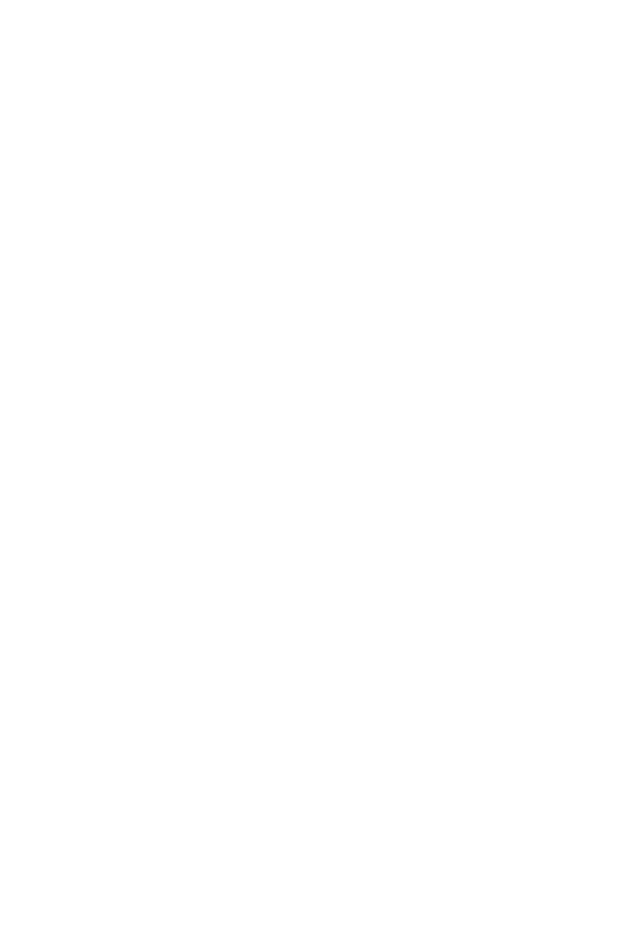
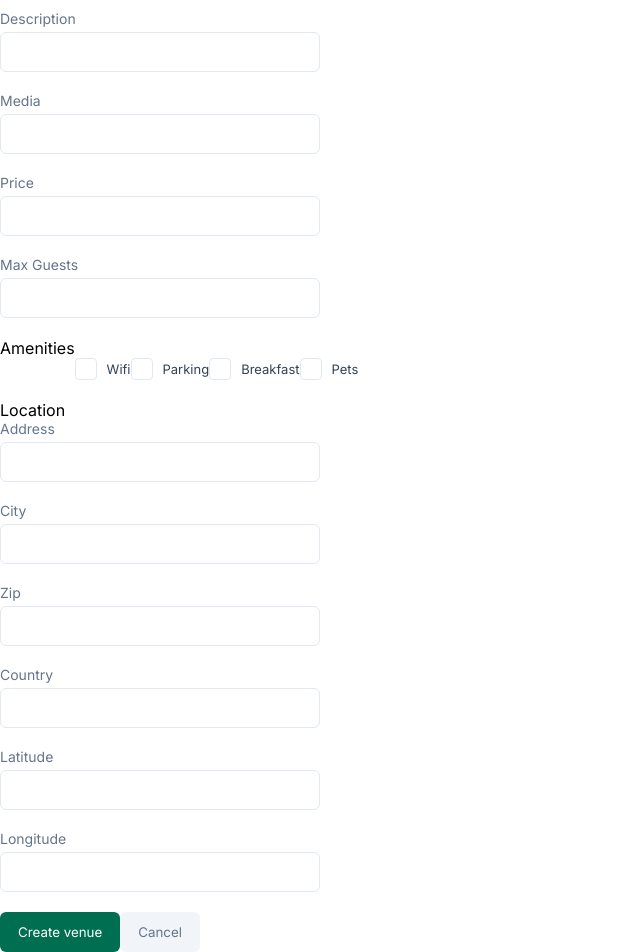
Before and after one commit to roxannefranco/holidaze, a React (Vite) app: page /admin/new-venue in a window 1280 px wide. Shown: the part 224-1176 px from the top of the page, without its empty margins (0-640 px from the left). Before the commit the page ends 800 px from the top, so only its background shows below. Built offline with nearby package versions, Linux system fonts and the light colour scheme; sample sign-in values are in the browser's storage.

Commit message:
New venue form

```diff
--- a/src/index.css
+++ b/src/index.css
@@ -22,6 +22,7 @@
 body {
   margin: 0;
   padding: 0;
+  padding-top: 80px;
 }
 
 main {
--- a/src/pages/Admin/NewVenue/index.jsx
+++ b/src/pages/Admin/NewVenue/index.jsx
@@ -1,12 +1,46 @@
 import styles from "./styles.module.css";
 import Layout from "../../../components/Layout";
 import Header from "../../../components/Header";
+import Input from "../../../components/Input";
+import Checkbox from "../../../components/Checkbox";
+import Button from "../../../components/Button";
 
 function NewVenue() {
   return (
     <Layout>
       <Header></Header>
-      <h1>hello new venue page</h1>
+      <div>
+        <h1 className={styles.mainTitle}>New Venue</h1>
+        <form>
+          <Input type="text" label="Name" />
+          <Input type="text" label="Description" />
+          <Input type="text" label="Media" placeholder="URL" />
+          <Input type="text" label="Price" placeholder="kr" />
+          <Input type="text" label="Max Guests" />
+          <div className={styles.amenitiesBox}>
+            <span>Amenities</span>
+            <Checkbox label="Wifi"></Checkbox>
+            <Checkbox label="Parking"></Checkbox>
+            <Checkbox label="Breakfast"></Checkbox>
+            <Checkbox label="Pets"></Checkbox>
+          </div>
+          <span>Location</span>
+          <Input type="text" label="Address" />
+          <Input type="text" label="City" />
+          <Input type="text" label="Zip" />
+          <Input type="text" label="Country" />
+          <Input type="text" label="Latitude" />
+          <Input type="text" label="Longitude" />
+          <div className={styles.btns}>
+            <Button size="lg" type="primary">
+              Create venue
+            </Button>
+            <Button size="lg" type="secondary">
+              Cancel
+            </Button>
+          </div>
+        </form>
+      </div>
     </Layout>
   );
 }
--- a/src/pages/Admin/NewVenue/styles.module.css
+++ b/src/pages/Admin/NewVenue/styles.module.css
@@ -0,0 +1,9 @@
+.amenitiesBox,
+.btns {
+  display: flex;
+}
+
+.mainTitle {
+  font-size: 28px;
+  color: var(--bg-slate-600);
+}
--- a/src/pages/Admin/Venues/index.jsx
+++ b/src/pages/Admin/Venues/index.jsx
@@ -1,8 +1,10 @@
 import styles from "./styles.module.css";
+import Header from "../../../components/Header";
 
 function Venues() {
   return (
     <main>
+      <Header></Header>
       <h1>Venues</h1>
     </main>
   );
```
